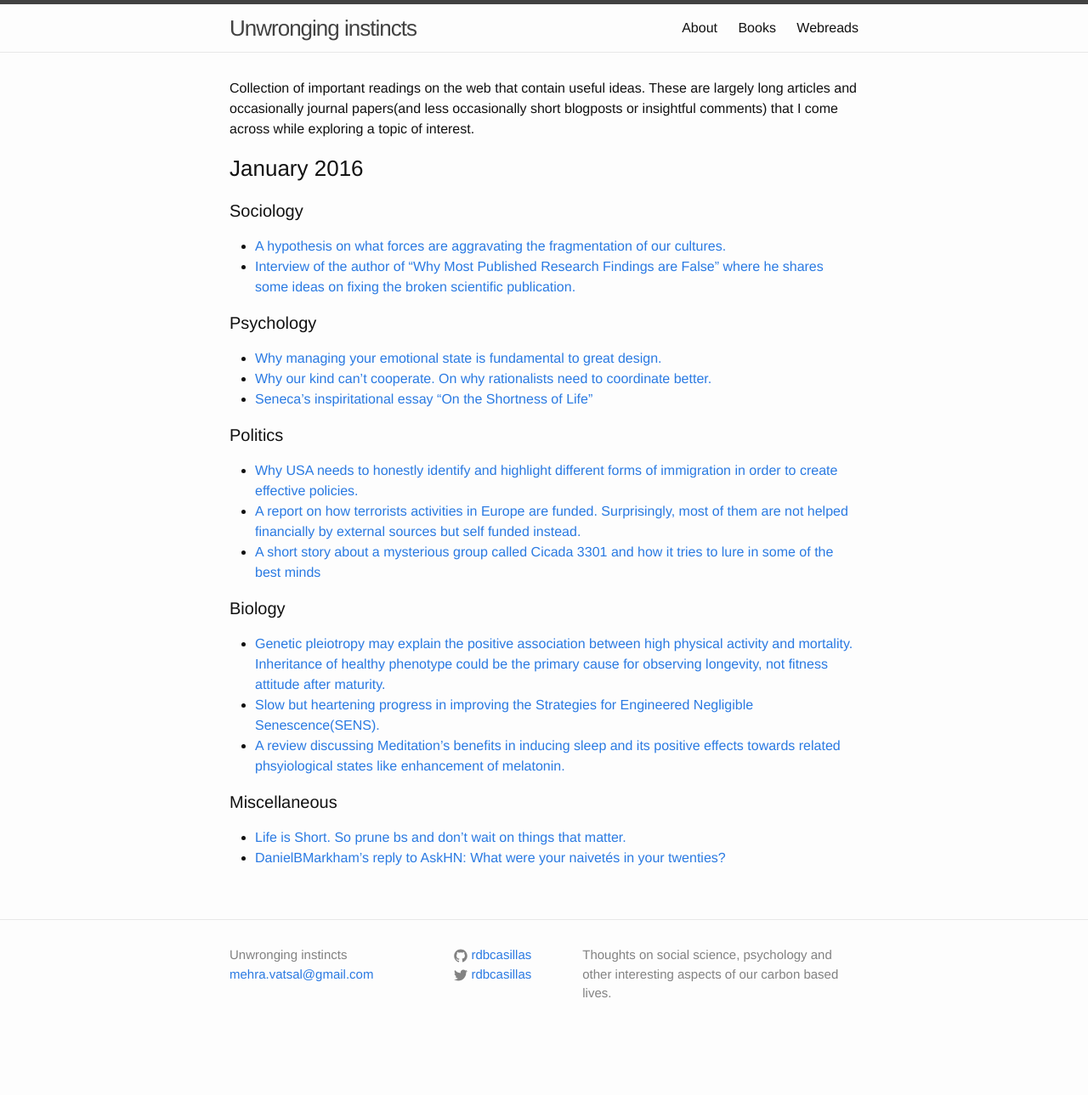
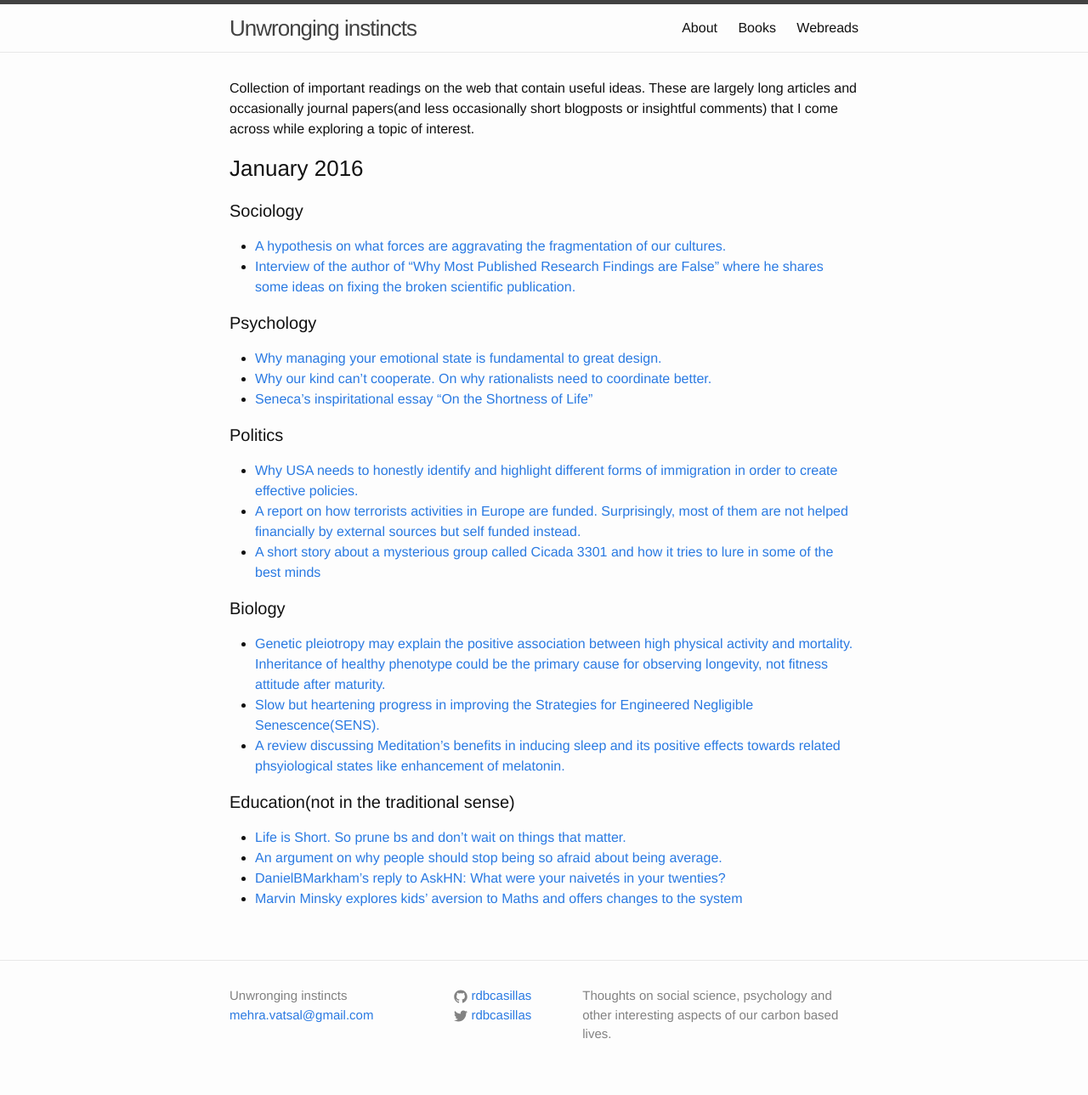
Before and after one commit to rdbcasillas/rdbcasillas.github.io, a Jekyll site: the page built from webreads.md, in a window 1280 px wide. Shown: the whole page at 85% size. Built offline with Jekyll 4.4.1, drawn with Linux system fonts in a browser that asks for light colours; Markdown is read by kramdown in place of the engine named in the settings; before the commit the page ends 1241 px from its top, so only the background shows below that.

Commit message:
education links

```diff
--- a/webreads.md
+++ b/webreads.md
@@ -27,6 +27,8 @@ Collection of important readings on the web that contain useful ideas. These are
   * [Slow but heartening progress in improving the Strategies for Engineered Negligible Senescence(SENS).](https://www.fightaging.org/archives/2015/12/a-look-back-at-2015-in-longevity-science.php)
   * [A review discussing Meditation's benefits in inducing sleep and its positive effects towards related phsyiological states like enhancement of melatonin.](https://www.ncbi.nlm.nih.gov/pmc/articles/PMC3328970/)
 
-####Miscellaneous
+####Education(not in the traditional sense)
   * [Life is Short. So prune bs and don't wait on things that matter.](paulgraham.com/vb.html)
+  * [An argument on why people should stop being so afraid about being average.](http://markmanson.net/being-average)
   * [DanielBMarkham's reply to AskHN: What were your naivetés in your twenties?](https://news.ycombinator.com/item?id=1474454)
+  * [Marvin Minsky explores kids' aversion to Maths and offers changes to the system](http://web.media.mit.edu/~minsky/OLPC-1.html)
```
